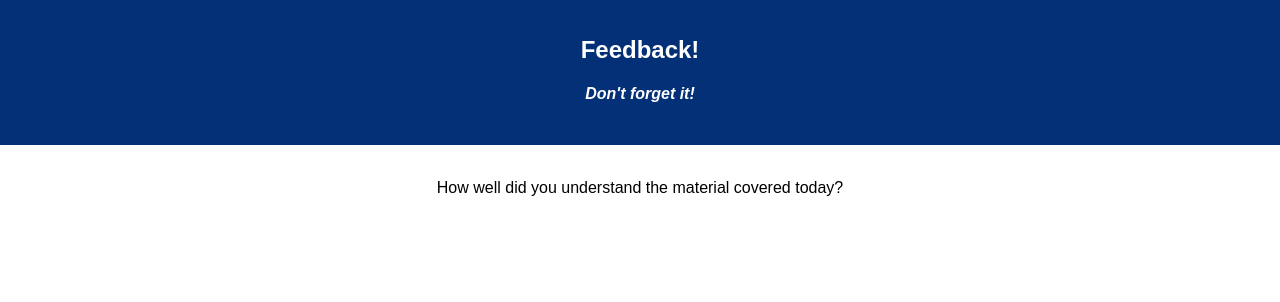
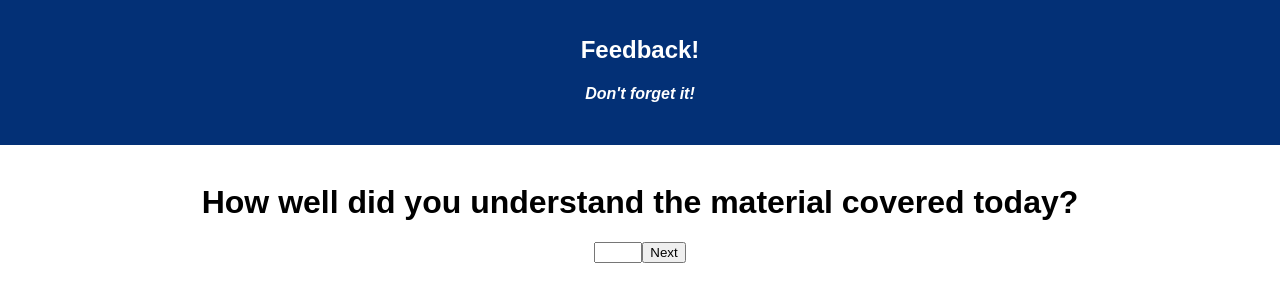
Before and after one commit to kastenbauer27/redux-feedback-loop, a React (Create React App) app: page /#/comprehension in a window 1280 px wide. Shown: the top 302 px of the page. Built offline with nearby package versions, Linux system fonts and the light colour scheme; no server answers.

Commit message:
added dispatching to redux for all inputs

```diff
--- a/src/components/Comments/Comments.jsx
+++ b/src/components/Comments/Comments.jsx
@@ -1,12 +1,32 @@
 import React, { Component } from 'react';
+import { connect } from 'react-redux';
 
 class Comments extends Component {
-    state = {  }
+
+    handleSubmit = (event) => {
+        event.preventDefault();
+        this.props.history.push('/review');
+    }
+
+    handleChange = (event) => {
+        event.preventDefault();
+        this.props.dispatch( {type: 'COMMENTS', payload: event.target.value} );
+    }
+
     render() {
         return (
-            <p>Would you like to leave any additional comments?</p>
+            <div>
+                <div>
+                    <h1>Would you like to leave any additional comments?</h1>
+                </div>
+                <form onSubmit={(event) => this.handleSubmit(event)}>
+                    <input type="text" id="commentsInput" onChange={(event) => this.handleChange(event)}/>
+                    <button type="submit">Next</button>
+                </form>
+            </div>
+
          );
     }
 }
 
-export default Comments;
+export default connect()(Comments);
--- a/src/components/Comprehension/Comprehension.jsx
+++ b/src/components/Comprehension/Comprehension.jsx
@@ -1,12 +1,32 @@
 import React, { Component } from 'react';
+import { connect } from 'react-redux';
 
 class Comprehension extends Component {
-    state = {  }
+
+    handleSubmit = (event) => {
+        event.preventDefault();
+        this.props.history.push('/support');
+    }
+
+    handleChange = (event) => {
+        event.preventDefault();
+        this.props.dispatch( {type: 'COMPREHENSION_SCORE', payload: event.target.value} );
+    }
+
     render() {
         return (
-            <p>How well did you understand the material covered today?</p>
+            <div>
+                <h1>How well did you understand the material covered today?</h1>
+            <div>
+            </div>
+                <form onSubmit={(event) => this.handleSubmit(event)}>
+                        <input type="number" id="compInput" min="0" max="5" onChange={(event) => this.handleChange(event)}/>
+                        <button type="submit">Next</button>
+                    </form>
+             </div>
          );
+
     }
 }
 
-export default Comprehension;
+export default connect()(Comprehension);
--- a/src/components/Feeling/Feeling.jsx
+++ b/src/components/Feeling/Feeling.jsx
@@ -3,20 +3,14 @@ import { connect } from 'react-redux';
 
 class Feeling extends Component {
 
-    state = {
-        feeling: ''
-    }
-
     handleSubmit = (event) => {
         event.preventDefault();
-        this.props.dispatch( {type: 'FEELING_SCORE', payload: this.state.feeling} );
+        this.props.history.push('/comprehension');
     }
 
     handleChange = (event) => {
         event.preventDefault();
-        this.setState({
-            feeling: event.target.value
-        })
+        this.props.dispatch( {type: 'FEELING_SCORE', payload: event.target.value} );
     }
 
 
--- a/src/components/Support/Support.jsx
+++ b/src/components/Support/Support.jsx
@@ -1,12 +1,32 @@
 import React, { Component } from 'react';
+import { connect } from 'react-redux';
 
 class Support extends Component {
-    state = {  }
+
+    handleSubmit = (event) => {
+        event.preventDefault();
+        this.props.history.push('/comments');
+    }
+
+    handleChange = (event) => {
+        event.preventDefault();
+        this.props.dispatch( {type: 'SUPPORT_SCORE', payload: event.target.value} );
+    }
+
     render() {
         return (
-            <p>How supported did you feel today?</p>
+            <div>
+                <div>
+                    <h1>How supported did you feel today?</h1>
+                </div>
+                <form onSubmit={(event) => this.handleSubmit(event)}>
+                    <input type="number" id="supportInput" min="0" max="5" onChange={(event) => this.handleChange(event)}/>
+                    <button type="submit">Next</button>
+                </form>
+            </div>
+
          );
     }
 }
 
-export default Support;
+export default connect()(Support);
--- a/src/index.js
+++ b/src/index.js
@@ -10,20 +10,28 @@ import { logger } from 'redux-logger';
 const feelingReducer = (state=0, action) => {
     if (action.type === 'FEELING_SCORE'){
         return action.payload
-    } else {
-        return state
     }
+    return state
 }
 
 const comprehensionReducer = (state=0, action) => {
+    if (action.type === 'COMPREHENSION_SCORE'){
+        return action.payload
+    }
     return state
 }
 
 const supportReducer = (state=0, action) => {
+    if (action.type === 'SUPPORT_SCORE'){
+        return action.payload
+    }
     return state
 }
 
 const commentsReducer = (state='', action) => {
+    if (action.type === 'COMMENTS'){
+        return action.payload
+    }
     return state
 }
 
```
